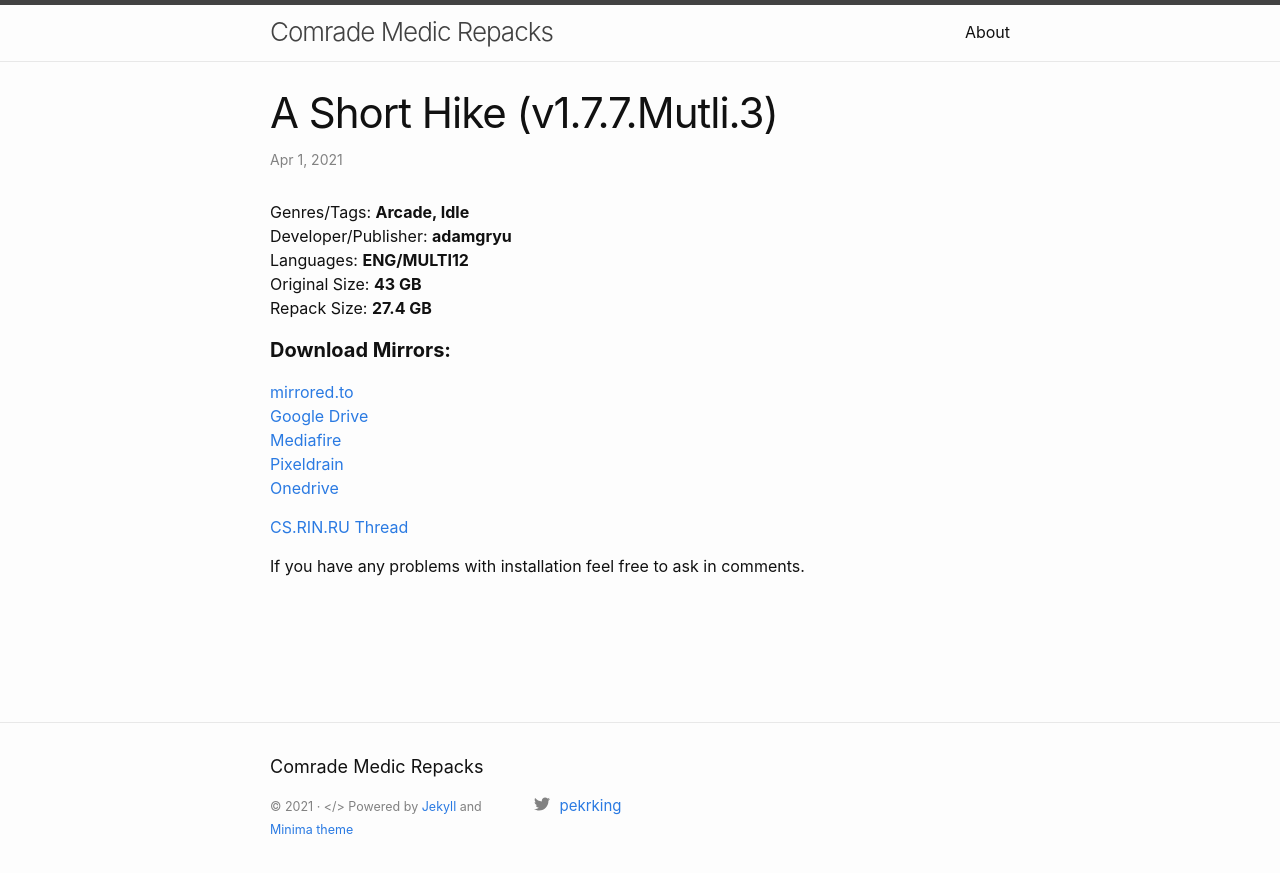
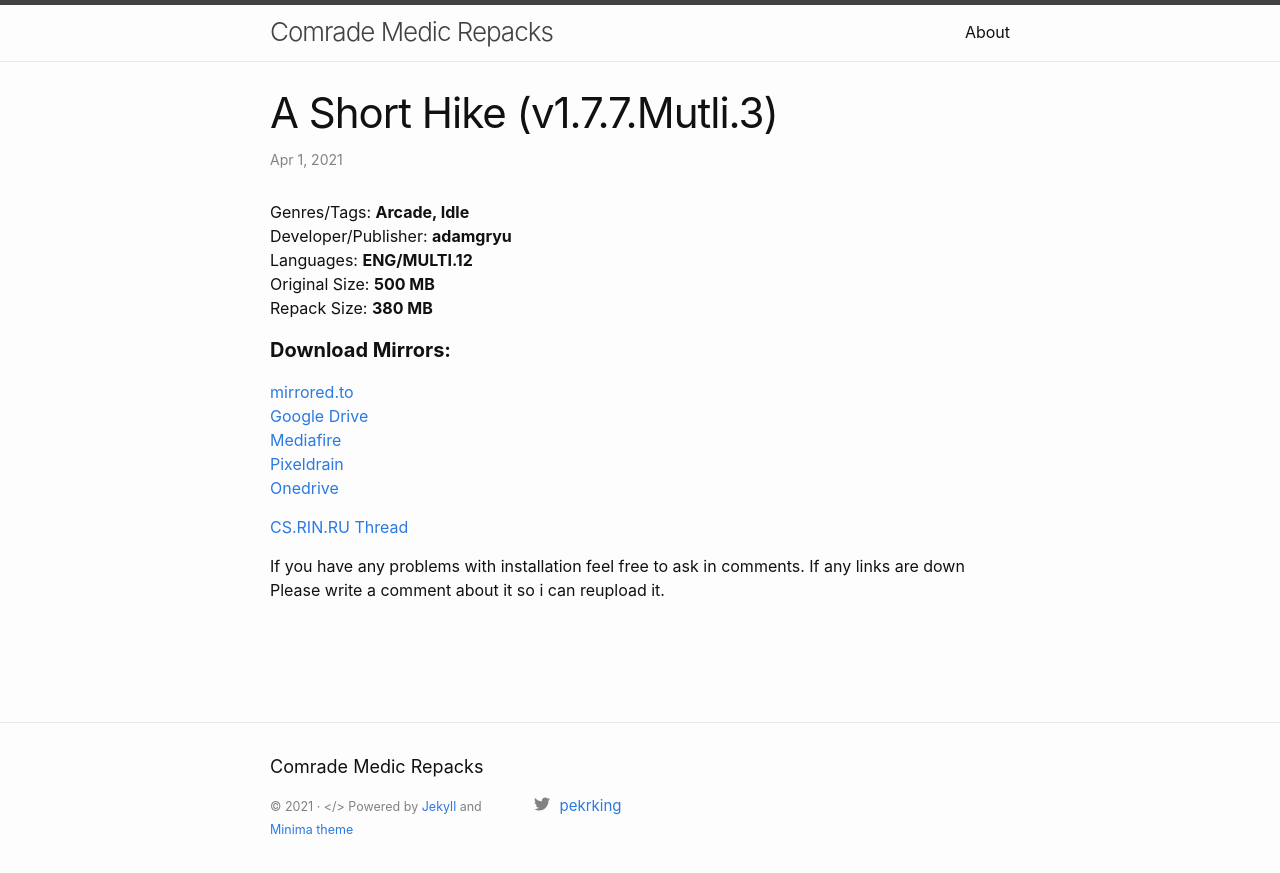
Before and after one commit to comrademedic/comrademedic.github.io, a Jekyll site: the page built from _posts/2021-04-01-a-short-hike.markdown, in a window 1280 px wide. Shown: the top 873 px of the page. Built offline with Jekyll 4.4.1, drawn with Linux system fonts in a browser that asks for light colours; comment, search, counter and statistics services are not loaded.

Commit message:
Edited Size Of Short Hike and Added terraria

```diff
--- a/_posts/2021-04-01-a-short-hike.markdown
+++ b/_posts/2021-04-01-a-short-hike.markdown
@@ -2,14 +2,14 @@
 layout: post
 title:  "A Short Hike (v1.7.7.Mutli.3)"
 date:   2021-04-01 10:20:32 +0200
-categories: uncategorized
+categories: repack march
 help tool:                                                                                          |
 ---
 Genres/Tags: **Arcade, Idle**
 Developer/Publisher: **adamgryu**
-Languages: **ENG/MULTI12**
-Original Size: **43 GB**
-Repack Size: **27.4 GB**
+Languages: **ENG/MULTI.12**
+Original Size: **500 MB**
+Repack Size: **380 MB**
 
 <h4><b>Download Mirrors:</b></h4>
 [mirrored.to][mirrored]
@@ -21,6 +21,7 @@ Repack Size: **27.4 GB**
 [CS.RIN.RU Thread][rin]
 
 If you have any problems with installation feel free to ask in comments.
+If any links are down Please write a comment about it so i can reupload it.
 
 [one]: https://livestudentccc-my.sharepoint.com/:u:/g/personal/mdonald12_student_ccc_edu/ESRTbrLvFWxIpwYaSLV2MFcBfa3peU64yJG0dUCZS16wNQ?e=zcE7FX
 [pixel]: https://pixeldrain.com/u/Wz5T8jAU
```
Also changed, not shown: _posts/2021-04-01-terraria.markdown (added, +30 -0 lines).
